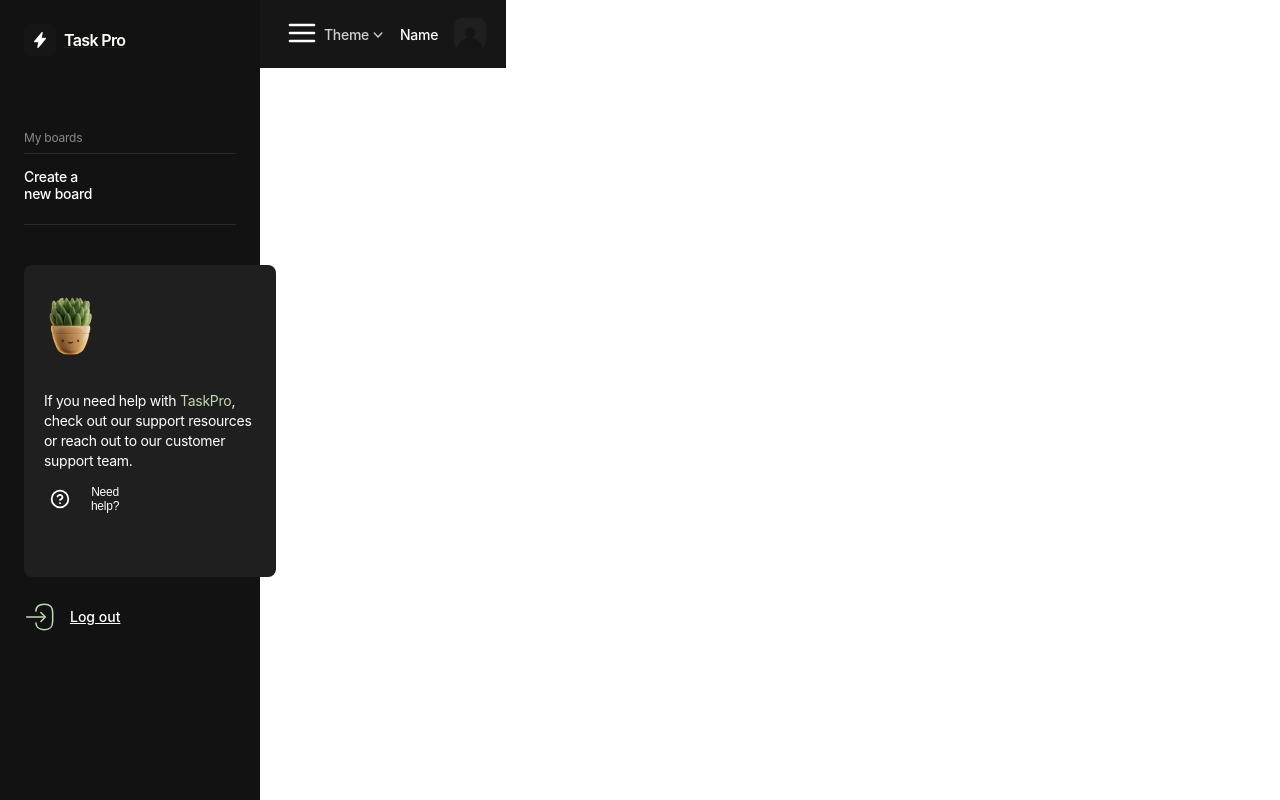
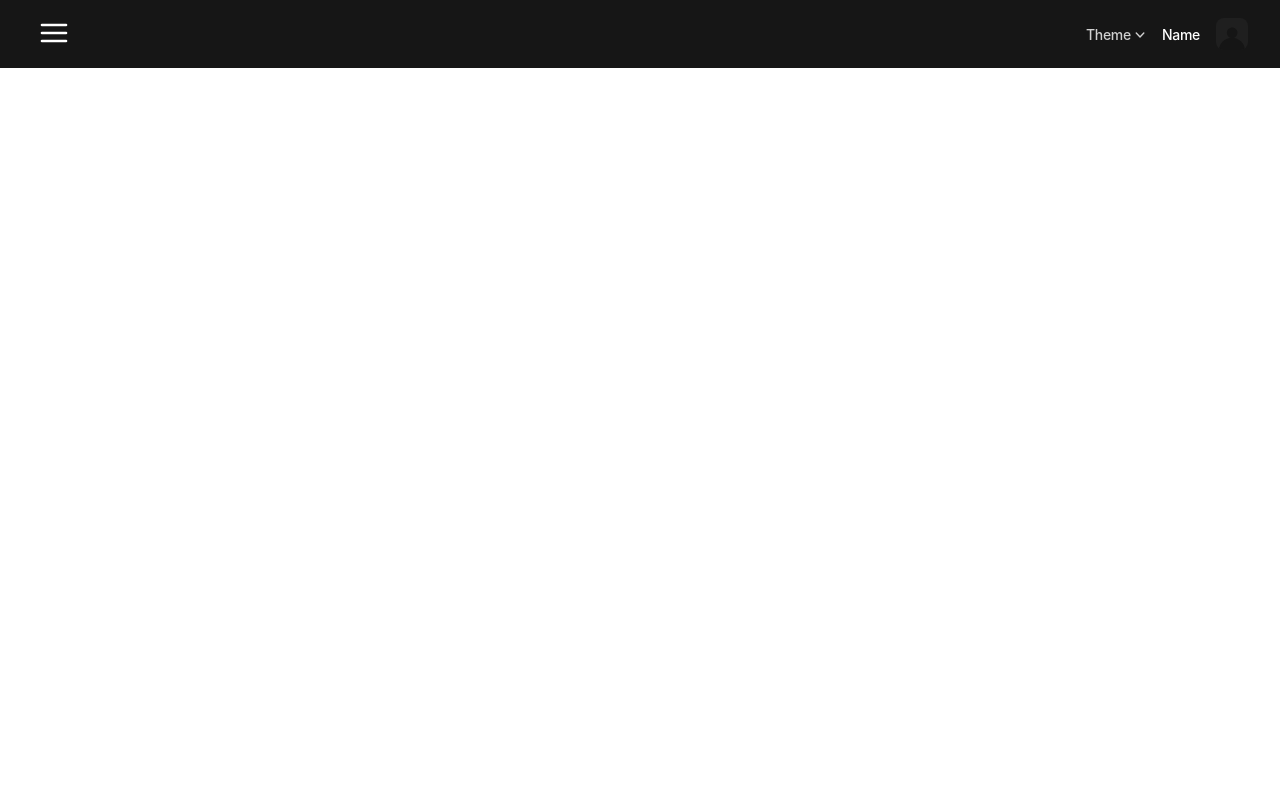
Before and after one commit to MrMatvienko/testPage, a React (Create React App) app: page / in a window 1280 px wide. Built offline with nearby package versions, Linux system fonts and the light colour scheme.

Commit message:
сщьше8

```diff
--- a/src/components/App.jsx
+++ b/src/components/App.jsx
@@ -1,11 +1,68 @@
+import { useEffect, useState } from 'react';
 import { Header } from './Header/Header';
-// import { useTheme } from './Theme/use-Theme';
+import SideBar from './SideBar/SideBar';
 
 export const App = () => {
-  // const [theme, setTheme] = useTheme();
+  const [showSidebar, setShowSidebar] = useState(false);
+
+  useEffect(() => {
+    const handleResize = () => {
+      setShowSidebar(window.innerWidth >= 1440);
+    };
+
+    handleResize();
+    window.addEventListener('resize', handleResize);
+
+    return () => {
+      window.removeEventListener('resize', handleResize);
+    };
+  }, []);
+  const toggleSidebar = () => {
+    setShowSidebar(!showSidebar);
+  };
+
   return (
     <div>
-      <Header />
+      <div style={{ display: 'flex' }}>
+        {showSidebar && <SideBar />}
+        <div
+          style={{ display: 'flex', flexDirection: 'column', width: '100%' }}
+        >
+          <header>
+            <Header toggleSidebar={toggleSidebar} />
+          </header>
+        </div>
+      </div>
     </div>
   );
 };
+
+// const [isMobile, setIsMobile] = useState(false);
+
+// useEffect(() => {
+//   const handleResize = () => {
+//     if (window.innerWidth < 1440) {
+//       setIsMobile(true);
+//       setShowSidebar(false); // Hide sidebar on mobile view
+//     } else {
+//       setIsMobile(false);
+//       setShowSidebar(true); // Show sidebar on desktop view
+//     }
+//   };
+
+//   handleResize(); // Call once on initial render
+//   window.addEventListener('resize', handleResize);
+
+//   return () => {
+//     window.removeEventListener('resize', handleResize);
+//   };
+// }, []);
+
+// const toggleSidebar = () => {
+//   setShowSidebar(!showSidebar);
+//   if (!showSidebar) {
+//     document.body.style.overflow = 'hidden'; // Заборона прокрутки сторінки під час відображення сайдбару
+//   } else {
+//     document.body.style.overflow = ''; // Відновлення прокрутки після закриття сайдбару
+//   }
+// };
--- a/src/components/Header/Header.jsx
+++ b/src/components/Header/Header.jsx
@@ -1,20 +1,13 @@
 import CSS from './Header.module.css';
 import { HeaderBurger } from 'components/HeaderBurger/HeaderBurger';
-import SideBar from 'components/SideBar/SideBar';
 import { Theme } from 'components/Theme/Theme';
 
-export const Header = () => {
+export const Header = ({ toggleSidebar }) => {
   return (
-    <div className={CSS.homePage}>
-      <div>
-        <SideBar />
-      </div>
-
-      <div className={CSS.headerContainer}>
-        <HeaderBurger />
-        <div className={CSS.userBlock}>
-          <Theme />
-        </div>
+    <div className={CSS.headerContainer}>
+      <HeaderBurger toggleSidebar={toggleSidebar} />
+      <div className={CSS.userBlock}>
+        <Theme />
       </div>
     </div>
   );
--- a/src/components/Header/Header.module.css
+++ b/src/components/Header/Header.module.css
@@ -1,6 +1,3 @@
-.homePage {
-  display: flex;
-}
 .headerContainer {
   height: 60px;
   display: flex;
@@ -10,7 +7,7 @@
   background: var(--main-header-color);
   justify-content: space-between;
 }
-.userblock {
+.userBlock {
   display: flex;
   align-items: center;
 }
@@ -20,11 +17,15 @@
 @media screen and (min-width: 768px) {
   .headerContainer {
     height: 68px;
+    padding-left: 32px;
+    padding-right: 32px;
   }
 }
 
 @media screen and (min-width: 1440px) {
-  .userBlock {
-    margin-left: 995px;
+  .headerContainer {
+    justify-content: right;
+    padding-left: 24px;
+    padding-right: 24px;
   }
 }
--- a/src/components/HeaderBurger/HeaderBurger.jsx
+++ b/src/components/HeaderBurger/HeaderBurger.jsx
@@ -1,9 +1,10 @@
 import CSS from './HeaderBurger.module.css';
 import sprite from '../../assets/images/sprite.svg';
-export const HeaderBurger = () => {
+
+export const HeaderBurger = ({ toggleSidebar }) => {
   return (
     <>
-      <button type="button" className={CSS.btnBurger}>
+      <button type="button" className={CSS.btnBurger} onClick={toggleSidebar}>
         <svg className={CSS.burgerIcon}>
           <use href={`${sprite}#menu-burger`} />
         </svg>
--- a/src/components/SideBar/SideBar.jsx
+++ b/src/components/SideBar/SideBar.jsx
@@ -4,9 +4,9 @@ import sprite from 'assets/images/sprite.svg';
 import NeedHelp from './NeedHelp/NeedHelp';
 import css from './SideBar.module.css';
 
-const SideBar = () => {
+const SideBar = ({ showSidebar }) => {
   return (
-    <aside className={css.sidebar}>
+    <aside className={`${css.sidebar} ${showSidebar ? css.showSidebar : ''}`}>
       <div className={css.sidebarHeader}>
         <a href="/" className={css.logoBlock}>
           <div className={css.logoIcon}>
@@ -21,7 +21,6 @@ const SideBar = () => {
         <h2 className={css.sidebarBoardsHeading}>My boards</h2>
         <div className={css.createBoardBlock}>
           <h3 className={css.createBoardText}>Create a new board</h3>
-          {/* <SecondaryAddButton /> */}
         </div>
       </div>
       <div className={css.sidebarBoardsList}></div>
--- a/src/components/SideBar/SideBar.module.css
+++ b/src/components/SideBar/SideBar.module.css
@@ -1,9 +1,16 @@
 .sidebar {
-    display: flex;
+  position: fixed;
+  top: 0;
+  left: 0;
   flex-direction: column;
   width: 225px;
-    height: 100vh;
+  height: 100%;
   background: var(--main-aside-color);
+  transform: translateX(0px);
+  transition: transform 0.3s ease;
+}
+.showSidebar {
+  transform: translateX(0);
 }
 
 @media screen and (min-width: 768px) {
@@ -125,3 +132,9 @@
   stroke: var(--logout-icon);
   fill: none;
 }
+@media screen and (min-width: 1440px) {
+  .sidebar {
+    display: flex;
+    transform: unset;
+  }
+}
--- a/src/components/Theme/Theme.jsx
+++ b/src/components/Theme/Theme.jsx
@@ -1,21 +1,45 @@
-import { useEffect, useState } from 'react';
+import { useEffect, useState, useRef } from 'react';
 import CSS from './Theme.module.css';
 import { UserInfo } from 'components/UserInfo/UserInfo';
 import sprite from '../../assets/images/sprite.svg';
+
 export const Theme = () => {
   const [showMenu, setShowMenu] = useState(false);
-
   const [selectedTheme, setSelectedTheme] = useState(
     localStorage.getItem('selectedTheme') || 'dark'
   );
+  const menuRef = useRef(null);
+  const textRef = useRef(null);
+  const svgRef = useRef(null);
 
   useEffect(() => {
     document.documentElement.setAttribute('data-theme', selectedTheme);
-    localStorage.setItem('selectedTheme', selectedTheme); // Збереження обраної теми в локальному сховищі
+    localStorage.setItem('selectedTheme', selectedTheme);
   }, [selectedTheme]);
+
+  useEffect(() => {
+    const handleClickOutside = event => {
+      if (
+        menuRef.current &&
+        !menuRef.current.contains(event.target) &&
+        !textRef.current.contains(event.target) &&
+        !svgRef.current.contains(event.target)
+      ) {
+        setShowMenu(false);
+      }
+    };
+
+    document.addEventListener('mousedown', handleClickOutside);
+
+    return () => {
+      document.removeEventListener('mousedown', handleClickOutside);
+    };
+  }, []);
+
   const toggleMenu = () => {
     setShowMenu(!showMenu);
   };
+
   const handleThemeChange = theme => {
     setSelectedTheme(theme);
   };
@@ -23,14 +47,14 @@ export const Theme = () => {
   return (
     <div className={CSS.infoContainer}>
       <div className={CSS.theme_container}>
-        <p className={CSS.theme_text} onClick={toggleMenu}>
+        <p ref={textRef} className={CSS.theme_text} onClick={toggleMenu}>
           Theme
         </p>
-        <svg onClick={toggleMenu} className={CSS.themeIcon}>
+        <svg ref={svgRef} onClick={toggleMenu} className={CSS.themeIcon}>
           <use href={sprite + '#select-menu-16'} />
         </svg>
         {showMenu && (
-          <div className={CSS.dropdownMenu}>
+          <div ref={menuRef} className={CSS.dropdownMenu}>
             <ul>
               <li onClick={() => handleThemeChange('dark')}>Dark</li>
               <li onClick={() => handleThemeChange('light')}>Light</li>
```
Also changed, not shown: src/components/App.module.css (added, +13 -0 lines). Lines whose indentation alone changed are shown as unchanged.
